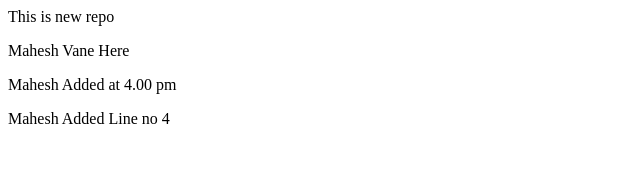
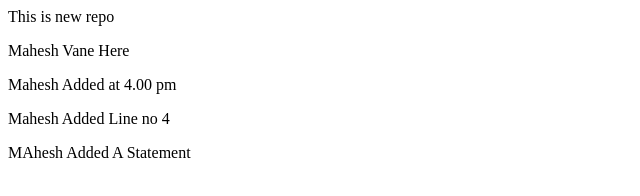
Before and after one commit to Ankush-khapre/Localreposs, a plain HTML site: page index.html in a window 1280 px wide. Shown: the whole page, without its empty margins (0-640 px from the left). Drawn offline with Linux system fonts and the light colour scheme.

Commit message:
Mahesh Added line no 5

```diff
--- a/index.html
+++ b/index.html
@@ -2,3 +2,4 @@
 <p>Mahesh Vane Here<p>
 <p>Mahesh Added at 4.00 pm</p>
 <p>Mahesh Added Line no 4</p>
+<p>MAhesh Added A Statement</p>
```
